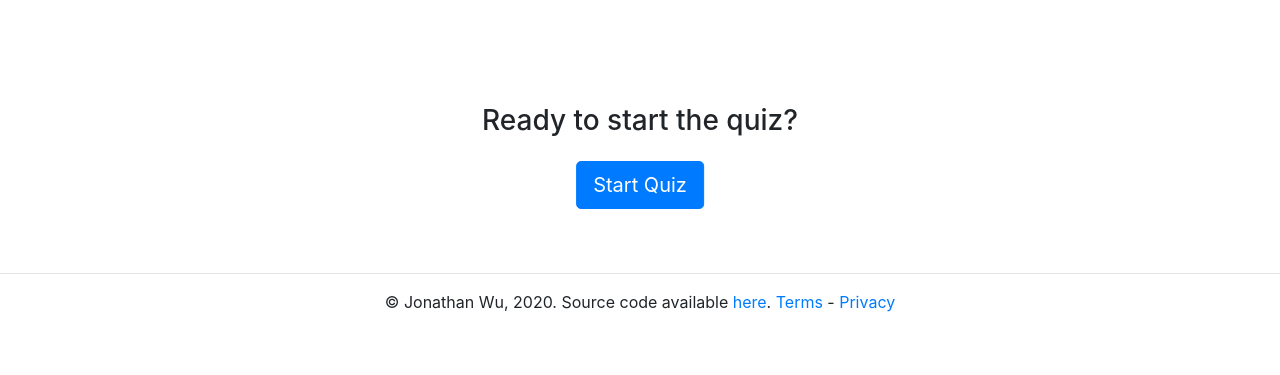
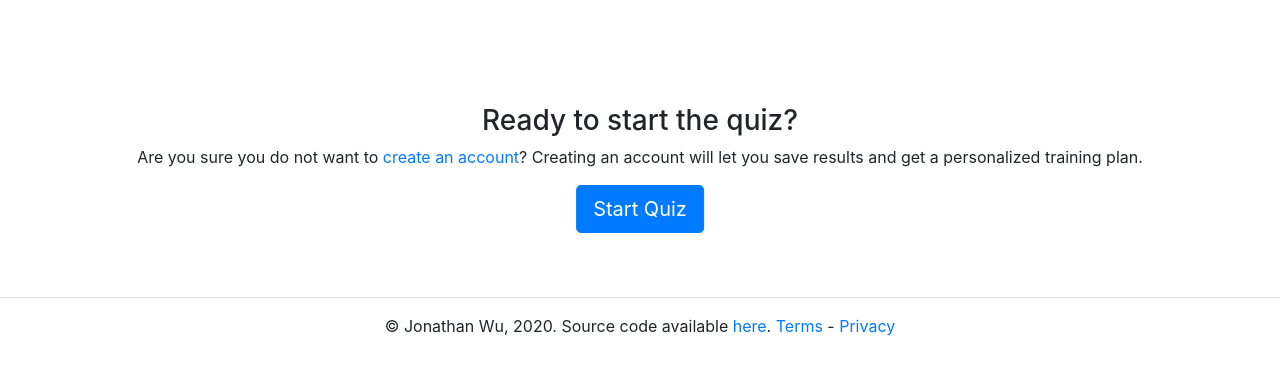
Before and after one commit to jdabtieu/FBLA, a Flask app: page /quiz in a window 1280 px wide. Shown: the part 56-431 px from the top of the page. Run offline with Flask 2, Linux system fonts and the light colour scheme; parts of the project's set-up code (start-up, migrations or seed data) failed here and were passed over; some libraries are stand-ins or nearby versions.

Commit message:
add account creation reminder

```diff
--- a/templates/quizselect.html
+++ b/templates/quizselect.html
@@ -5,6 +5,9 @@
 {% block title %}Start Quiz{% endblock %}
 {% block main %}
 <h3 class="text-center" style="margin-top: 5%;">Ready to start the quiz?</h3>
+{% if not session.username %}
+    <div class="text-center">Are you sure you do not want to <a href="/register">create an account</a>? Creating an account will let you save results and get a personalized training plan.</div>
+{% endif %}
 <form method="post" autocomplete="off">
 	{% if ptype %}
 		<input type="hidden" name="ptype" value="{{ ptype }}">
```
